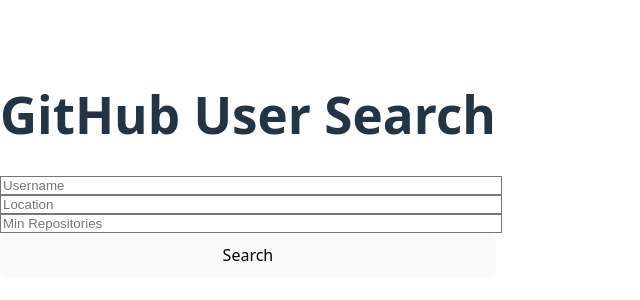
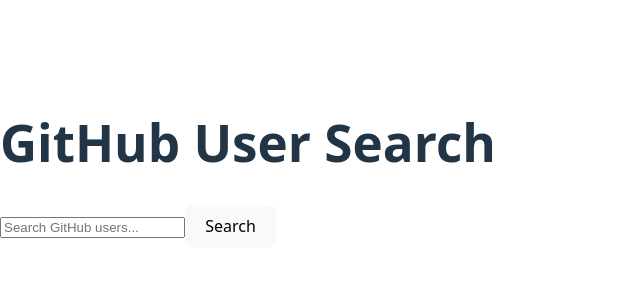
Before and after one commit to DeekanNyah/alx-fe-reactjs, a React (Vite) app in the folder github-user-search/: page / in a window 1280 px wide. Shown: the part 236-536 px from the top of the page, without its empty margins (0-640 px from the left). Built offline with nearby package versions, Linux system fonts and the light colour scheme.

Commit message:
Implement async search with await, map, and conditional rendering in Search component

```diff
--- a/github-user-search/src/components/Search.jsx
+++ b/github-user-search/src/components/Search.jsx
@@ -1,49 +1,47 @@
 import { useState } from "react";
+import axios from "axios";
 
-const Search = ({ onSearch }) => {
-  const [username, setUsername] = useState("");
-  const [location, setLocation] = useState("");
-  const [minRepos, setMinRepos] = useState("");
+export default function Search() {
+  const [query, setQuery] = useState("");
+  const [results, setResults] = useState([]);
+  const [loading, setLoading] = useState(false);
 
-  const handleSubmit = (e) => {
+  const handleSearch = async (e) => {
     e.preventDefault();
-    onSearch({ username, location, minRepos });
+    if (!query) return;
+    setLoading(true);
+    try {
+      const response = await axios.get(
+        `https://api.github.com/search/users?q=${query}`
+      );
+      setResults(response.data.items);
+    } catch (error) {
+      console.error("Error fetching data:", error);
+    } finally {
+      setLoading(false);
+    }
   };
 
   return (
-    <form
-      onSubmit={handleSubmit}
-      className="flex flex-col sm:flex-row sm:items-end gap-4 p-4 bg-gray-100 rounded-lg"
-    >
-      <input
-        type="text"
-        placeholder="Username"
-        value={username}
-        onChange={(e) => setUsername(e.target.value)}
-        className="border p-2 rounded w-full sm:w-1/3"
-      />
-      <input
-        type="text"
-        placeholder="Location"
-        value={location}
-        onChange={(e) => setLocation(e.target.value)}
-        className="border p-2 rounded w-full sm:w-1/3"
-      />
-      <input
-        type="number"
-        placeholder="Min Repositories"
-        value={minRepos}
-        onChange={(e) => setMinRepos(e.target.value)}
-        className="border p-2 rounded w-full sm:w-1/3"
-      />
-      <button
-        type="submit"
-        className="bg-blue-600 text-white px-4 py-2 rounded hover:bg-blue-700 transition"
-      >
-        Search
-      </button>
-    </form>
+    <div className="search-container">
+      <form onSubmit={handleSearch}>
+        <input
+          type="text"
+          placeholder="Search GitHub users..."
+          value={query}
+          onChange={(e) => setQuery(e.target.value)}
+        />
+        <button type="submit">Search</button>
+      </form>
+
+      {loading && <p>Loading...</p>}
+
+      {results && results.map((user) => (
+        <div key={user.id} className="user-card">
+          <img src={user.avatar_url} alt={user.login} width={50} />
+          <p>{user.login}</p>
+        </div>
+      ))}
+    </div>
   );
-};
-
-export default Search;
+}
```
